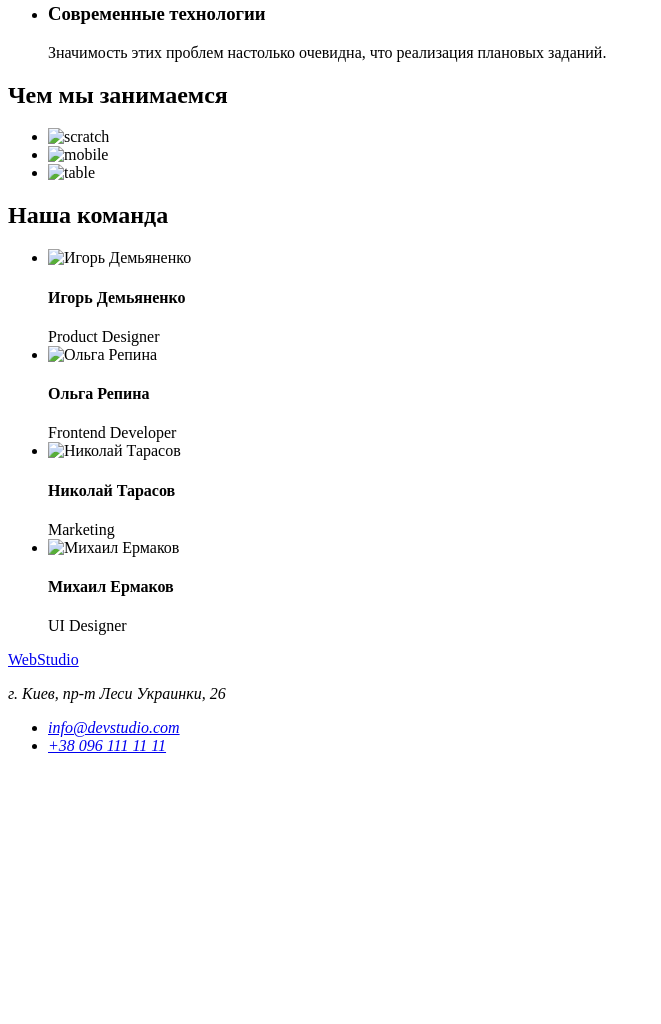
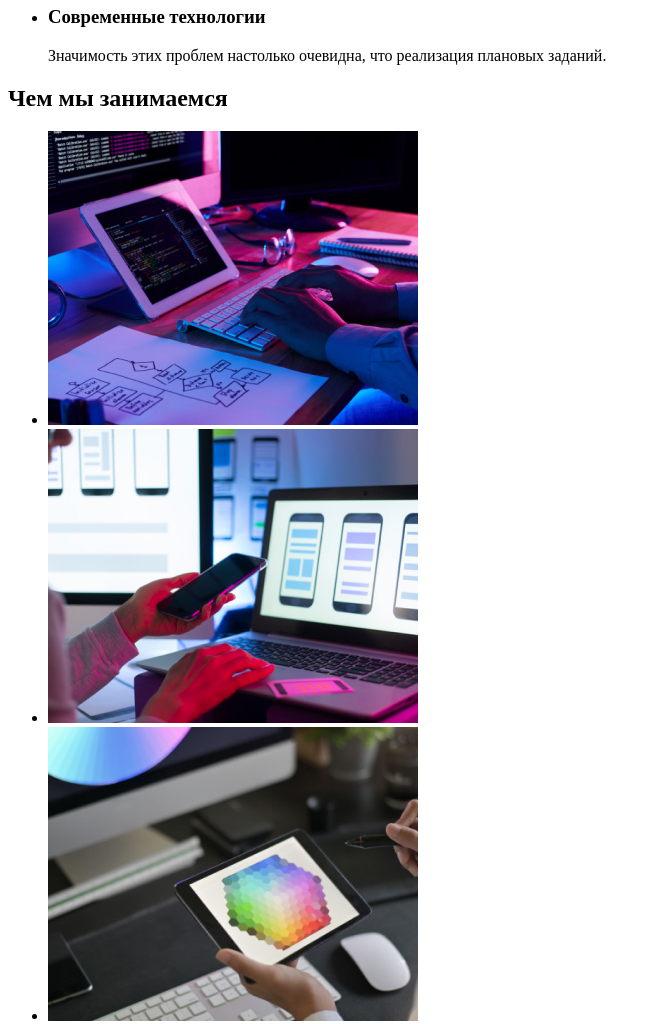
Before and after one commit to Riccopes/goit-markup-hw-01, a plain HTML site: page index.html in a window 1280 px wide. Shown: the part 494-1518 px from the top of the page, without its empty margins (0-661 px from the left). Before the commit the page ends 1265 px from the top, so only its background shows below. Drawn offline with Linux system fonts and the light colour scheme.

Commit message:
Домашнее задание №1 выполнено

```diff
--- a/index.html
+++ b/index.html
@@ -17,18 +17,19 @@
 				<li><a href="">Портфолио</a></li>
 				<li><a href="">Контакты</a></li>
 			</ul>
+		</nav>
 		<ul>
 			<li><a href="mailto:info@devstudio.com">info@devstudio.com</a></li>
 			<li><a href="tel:+380961111111">+38 096 111 11 11</a></li>
 		</ul>
-		</nav>
 		<div>
 			<h1>
 				Эффективные решения для вашего бизнеса
 			</h1>
-			<a href="">Заказать услугу</a>
+			<button type="button">Заказать услугу</button>
 		</div>
 	</header>
+	<main>
 		<section>
 			<ul>
 				<li>
@@ -58,9 +59,9 @@
 			</ul>
 			<h2>Чем мы занимаемся</h2>
 			<ul>
-			<li><img src="./images/scratch-img.jpg" alt="scratch"></li>
-			<li><img src="./images/mobile-img.jpg" alt="mobile"></li>
-			<li><img src="./images/table-img.jpg" alt="table"></li>
+				<li><img src="./images/scratch.jpg" width="370" height="294" alt="scratch"></li>
+				<li><img src="./images/mobile.jpg" width="370" height="294" alt="mobile"></li>
+				<li><img src="./images/table.jpg" width="370" height="294" alt="table"></li>
 			</ul>
 		</section>
 		<section>
@@ -68,28 +69,29 @@
 				<h2>Наша команда</h2>
 				<ul>
 					<li>
-					<img src="./images/igor.jpg" alt="Игорь Демьяненко">
+						<img src="./images/igor.jpg" width="270" height="260" alt="Игорь Демьяненко">
 						<h4>Игорь Демьяненко</h4>
 						<span>Product Designer</span>
 					</li>
 					<li>
-					<img src="./images/olga.jpg" alt="Ольга Репина">
+						<img src="./images/olga.jpg" width="270" height="260" alt="Ольга Репина">
 						<h4>Ольга Репина</h4>
 						<span>Frontend Developer</span>
 					</li>
 					<li>
-					<img src="./images/nikolay.jpg" alt="Николай Тарасов">
+						<img src="./images/nikolay.jpg" width="270" height="260" alt="Николай Тарасов">
 						<h4>Николай Тарасов</h4>
 						<span>Marketing</span>
 					</li>
 					<li>
-					<img src="./images/mihail.jpg" alt="Михаил Ермаков">
+						<img src="./images/mihail.jpg" width="270" height="260" alt="Михаил Ермаков">
 						<h4>Михаил Ермаков</h4>
 						<span>UI Designer</span>
 					</li>
 				</ul>
 			</div>
 		</section>
+	</main>
 	<footer>
 		<div>
 			<a href="index.html" class="logo"><span>Web</span>Studio</a>
```
Also changed, not shown: images/igor.jpg (added), images/mihail.jpg (added), images/mobile.jpg (added), images/nikolay.jpg (added), images/olga.jpg (added), images/scratch.jpg (added), images/table.jpg (added). Lines whose indentation alone changed are shown as unchanged.
